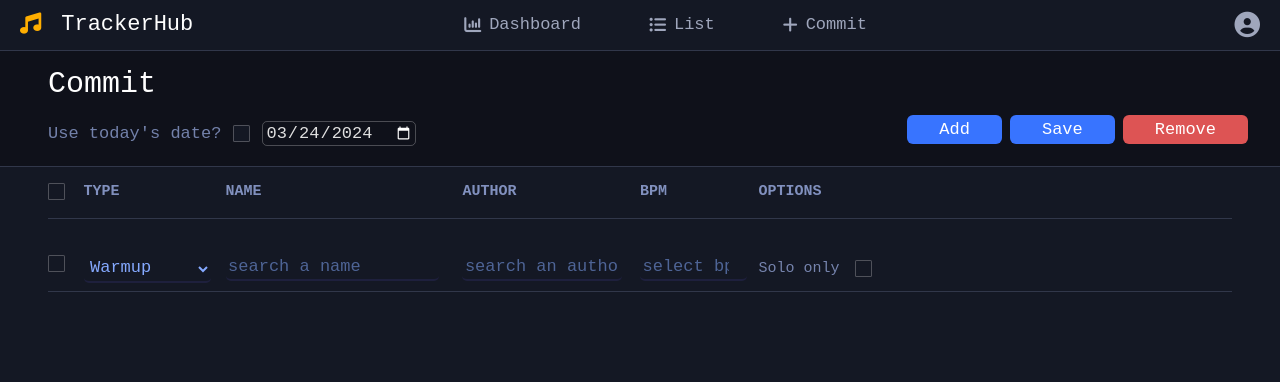
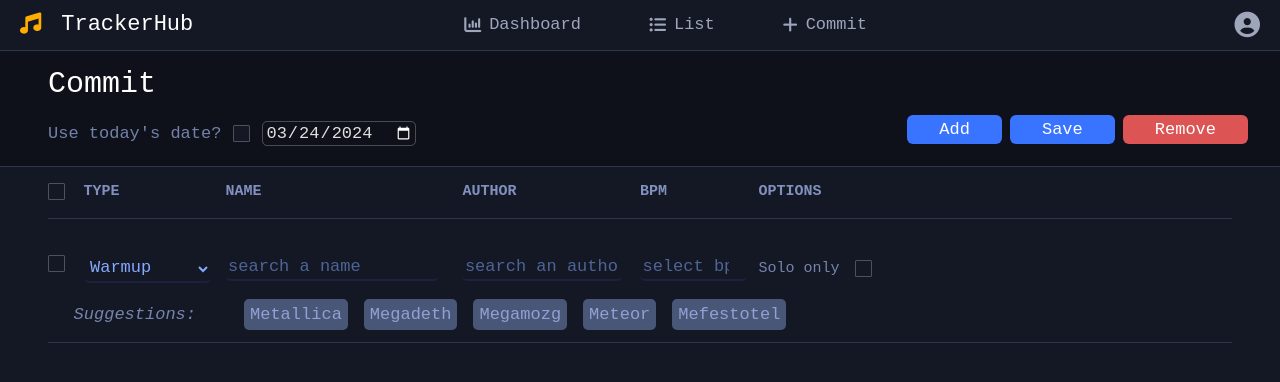
Before and after one commit to Sergestos/TrackHub, an Angular app in the folder App/trackhub/: page /app/commit in a window 1280 px wide. Shown: the top 382 px of the page. Built offline with nearby package versions, Linux system fonts and the light colour scheme.

Commit message:
add suggestion section

```diff
--- a/App/trackhub/src/app/spa/commit/exercise/exercise.component.css
+++ b/App/trackhub/src/app/spa/commit/exercise/exercise.component.css
@@ -1,8 +1,4 @@
-p {
-    color: var(--color-high-ascent);
-}
-
-main {
+.exercise-wrapper {
     display: flex;
     flex-direction: row;
 
@@ -52,6 +48,36 @@ main {
     }
 }
 
+.suggestions {
+    display: flex;
+    margin: 1vh 0 1.5vh 5.75%;
+
+    .suggestion-label {
+        font-style: italic;
+        color: rgba(144, 161, 211, 0.788);
+        margin-right: 3rem;
+        margin-top: 0.75vh;
+    }
+
+    .suggestion-wrapper {
+        display: flex;
+        gap: 1rem;
+
+        .suggestion-item {
+            background-color: rgb(72, 87, 119);
+            color: rgb(144, 161, 211);
+            padding: 6px;
+            border-radius: 5px;
+            transition: 0.5s;
+        }
+
+        .suggestion-item:hover {
+            background-color: rgb(113, 128, 160);
+            color: rgb(204, 213, 240);
+        }
+    }
+}
+
 .border-line {
     margin: 0 3rem 0 3rem;
     border-bottom: 1px solid #31374a;
--- a/App/trackhub/src/app/spa/commit/exercise/exercise.component.html
+++ b/App/trackhub/src/app/spa/commit/exercise/exercise.component.html
@@ -1,4 +1,5 @@
-<main class="exercise-wrapper">
+<main>
+    <div class="exercise-wrapper">
         <div class="input-wrapper h-check-all">
             <input type="checkbox" class="t-checkbox"  />
         </div>
@@ -23,5 +24,28 @@
             <label>Solo only</label>
             <input type="checkbox" class="t-checkbox"  />
         </div>
+    </div>
+    <div class="suggestions" *ngIf="true">
+        <p class="suggestion-label">
+            Suggestions:
+        </p>
+        <div class="suggestion-wrapper">
+            <div class="suggestion-item">
+                <p>Metallica</p>
+            </div>
+            <div class="suggestion-item">
+                <p>Megadeth</p>
+            </div>
+            <div class="suggestion-item">
+                <p>Megamozg</p>
+            </div>
+            <div class="suggestion-item">
+                <p>Meteor</p>
+            </div>
+            <div class="suggestion-item">
+                <p>Mefestotel</p>
+            </div>
+        </div>
+    </div>
+    <div class="border-line"></div>
 </main>
-<div class="border-line"></div>
```
Lines whose indentation alone changed are shown as unchanged.
